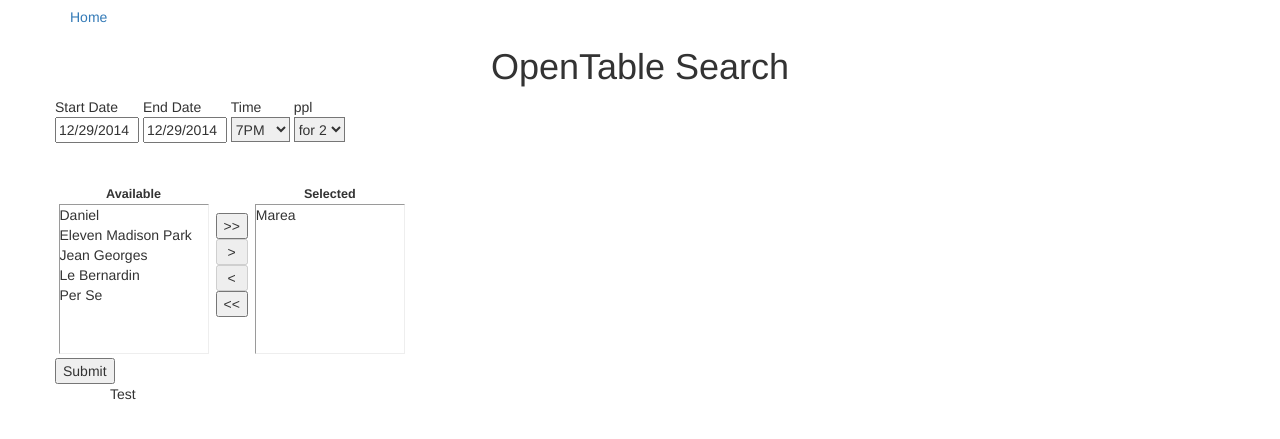
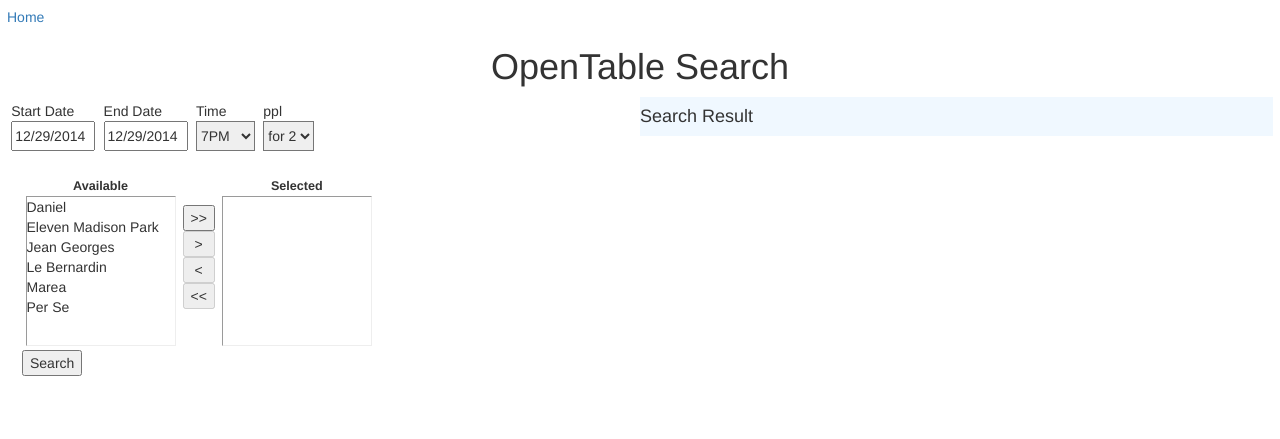
Before and after one commit to kimd83/OpenTableSearch, a Flask app: page /opentable in a window 1280 px wide. Shown: the top 439 px of the page. Run offline with Flask 2, Linux system fonts and the light colour scheme; some libraries are stand-ins or nearby versions.

Commit message:
change display

```diff
--- a/app/static/css/style.css
+++ b/app/static/css/style.css
@@ -1,15 +1,23 @@
 .options {
-    display: inline-block;
+    float: left;
+    margin: 0.30em;
 }
 
 #start_date, #end_date {
-	width:6em;
+	width: 6em;
+    height: 30px;
 }
 
 .dropdown {
     -webkit-appearance: menulist-button;
-    height: 25px;
+    height: 30px;
 }
+
+#rightside {
+    background-color: AliceBlue;
+
+}
+
 
 body { margin: 0.5em; }
 
--- a/app/static/js/script.js
+++ b/app/static/js/script.js
@@ -1,18 +1,60 @@
-$(function()
-{
-    $("#restaurants").pickList();
-});
-
 $(function() {
-    $( "#start_date" ).datepicker({
+    $( "#start_date, #end_date" ).datepicker({
         dateFormat: "mm/dd/yy"
     }).datepicker("setDate","0");
 });
 
-$(function() {
-    $( "#end_date" ).datepicker({
-        dateFormat: "mm/dd/yy"
-    }).datepicker("setDate","0");
+$(function(){
+  var today = new Date();
+  var dd = today.getDate();
+  var mm = today.getMonth() + 1;
+  var yyyy = today.getFullYear();
+
+  if(dd<10){
+    dd = '0'+dd;
+  }
+  if(mm<10){
+    mm = '0'+mm;
+  }
+  today_string = mm + '/'+dd+'/'+yyyy;
+
+  if(localStorage.getItem("time") !=null){
+    $("#time").val(localStorage.getItem('time'));
+  };
+  if(localStorage.getItem("people") !=null){
+    $("#people").val(localStorage.getItem('people'));
+  };
+
+  var start_date = new Date(localStorage.getItem("start_date"));
+  if(localStorage.getItem("start_date") !=null){
+    $("#start_date").val(localStorage.getItem('start_date'));
+  };
+  if(start_date < today){
+    $("#start_date").val(today_string);
+  };
+
+  var end_date = new Date(localStorage.getItem("end_date"));
+  if(localStorage.getItem("end_date") !=null){
+    $("#end_date").val(localStorage.getItem('end_date'));
+  };
+  if(end_date < today){
+    $("#end_date").val(today_string);
+  };
+
+  if(localStorage.getItem('selected') !=null){
+    var restaurants = document.getElementById("restaurants");
+    for (var i=0;i<restaurants.options.length;i++){
+        restaurants.options[i].removeAttribute("selected","selected");
+      if(localStorage.getItem('selected').split(",").indexOf(restaurants.options[i].value)>-1){
+        restaurants.options[i].setAttribute("selected","selected");
+      }
+    }
+  };
+});
+
+$(function()
+{
+    $("#restaurants").pickList();
 });
 
 function loadData(){
@@ -29,37 +71,34 @@ function loadData(){
     var time = document.getElementById("time").value;
     var people = document.getElementById("people").value;
     var data = {selected: selected, start_date: start_date, end_date: end_date, time: time, people: people};
+    localStorage.clear();
+    localStorage.setItem('time', time);
+    localStorage.setItem('people', people);
+    localStorage.setItem('start_date', start_date);
+    localStorage.setItem('end_date', end_date);
+    localStorage.setItem('selected', selected);
 
-    // var page_url = "http://www.opentable.com"
-    // var page_url = 'http://www.opentable.com/opentables.aspx?t=rest&r=restaurant_id&m=8&p=people&d=1/7/2015%206:00:00%20PM&scpref=100'
     var request = $.ajax({
         type: form.prop('method'),
         url: window.location.protocol+'//'+window.location.host+"/crossdomain",
         data: JSON.stringify(data),
         success: function( response ) {
           var result = response;
-          // $("#tables").append('<li>' + selected + '</li>');
-          // $("#tables").append('<li>' + start_date + '</li>');
-          // $("#tables").append('<li>' + end_date + '</li>');
-          // $("#tables").append('<li>' + time + '</li>');
-          // $("#tables").append('<li>' + people + '</li>');
           var result = $.parseJSON(result);
-          console.log(result);
           $("#tables").empty();
           for(var key in result){
-            console.log(key);
-            console.log(result[key]);
-            console.log(result[key][1])
-            $("#tables").append('<li>' + key + '</li>');
+            $("#tables").append('<br><b>' + key + '</b><br>');
+            if(result[key].length<1){
+              $("#tables").append('<li>No Available Tables</li>');
+            }
+            else{
             for(var i=0;i<result[key].length;i++){
                 $("#tables").append('<li><a href='+ result[key][i].split(" ")[2] + ">" + result[key][i].split(" ")[0] + " " + result[key][i].split(" ")[1] + '</a></li>');
             }
+          }
         }
         }
     });
-
-    // request.done(function(reply){
-    //     $('#tables').append(reply.value);
     return false;
 };
 
--- a/app/templates/base.html
+++ b/app/templates/base.html
@@ -2,6 +2,7 @@
 <html>
 <head>
 	<meta charset="utf-8">
+    <meta name="viewport" content="width=device-width, initial-scale=1">
 	<link rel="stylesheet" href="./static/css/bootstrap.min.css">
 	<link rel="stylesheet" href="./static/css/style.css">
 	<link rel="stylesheet" href="//code.jquery.com/ui/1.10.4/themes/smoothness/jquery-ui.css">
--- a/app/templates/opentable.html
+++ b/app/templates/opentable.html
@@ -1,23 +1,22 @@
 {% extends "base.html" %}
 {% block content %}
-
-<form id = "form-container" class="form-container">
-<div class="container">
 <a href="/index">Home</a>
+<div class="container-fluid">
   <div class="row">
     <h1 class="col-md-12 text-center">OpenTable Search</h1>
   </div>
-
   <div class="row">
-    <div class="options">
+    <div id="leftside" class="col-md-6">
+      <div class="row">
+        <div class="options" class="col-md-3">
           Start Date<br>
 	        <input type="text" id="start_date" name="start_date">
         </div>
-    <div class="options">
+        <div class="options" class="col-md-3">
           End Date<br>
 	        <input type="text" id="end_date" name="end_date">
         </div>
-    <div class="options">
+        <div class="options" class="col-md-3">
           Time<br>
 	        <select class="dropdown" id="time">
 	          <OPTION> 12PM
@@ -34,7 +33,7 @@
 	          <OPTION> 11PM
 	        </select>
         </div>
-    <div class="options">
+        <div class="options" class="col-md-3">
           ppl<br>
 	        <select class="dropdown" id="people">
 	          <OPTION> for 1
@@ -49,45 +48,37 @@
         </div>
       </div>
       <br>
-  <br>
       <div class="row">
+        <div class="col-md-12">
           <select id="restaurants" name="restaurants" multiple="multiple">
-        <option selected="selected">Marea</option>
-        <option>Per Se</option>
-        <option>Le Bernardin</option>
-        <option>Eleven Madison Park</option>
-        <option>Jean Georges</option>
-        <option>Daniel</option>
+            <option value="Marea">Marea</option>
+            <option value="Per Se">Per Se</option>
+            <option value="Le Bernardin">Le Bernardin</option>
+            <option value="Eleven Madison Park">Eleven Madison Park</option>
+            <option value="Jean Georges">Jean Georges</option>
+            <option value="Daniel">Daniel</option>
           </select>
         </div>
+      </div>
       <div class="row">
-  <button id="submit-btn">Submit</button>
+        <div class="col-md-2">
+          <form id = "form-container" class="form-container">
+            <button id="submit-btn">Search</button>
+          </form>
         </div>
-</form>
-<ul id="tables">Test</ul>
-
-
-	{{errors}}
-	{{test}}
-	<br>
-
-	{% if tables %}
-	<br>
-	{% for table in tables %}
-		{{table}}
-		<br>
-		{% for t in tables[table] %}
-		<li>
-			<a href="{{ t.split(" ")[-1] }}">{{ t.split(" ")[0][:-5] + " " + t.split(" ")[1]}}</a>
-		</li>
-		{% endfor %}
-		<br>
-	{% endfor %}
-	{% endif %}
-
+      </div>
+    </div>
+    <div id="rightside" class="col-md-6">
+      <div class="row">
+        <h4>Search Result</h4>
+        <ul id="tables"></ul>
+      </div>
+    </div>
+  </div>
+</div>
     <script src="//code.jquery.com/jquery-1.10.2.js"></script>
     <script src="//code.jquery.com/ui/1.10.4/jquery-ui.js"></script>
-    <script src="./static/js/script.js"></script>
     <script src="./static/js/jquery-picklist/jquery.ui.widget.js"></script>
     <script src="./static/js/jquery-picklist/jquery-picklist.js"></script>
+    <script src="./static/js/script.js"></script>
 {% endblock %}
```
Lines whose indentation alone changed are shown as unchanged.
